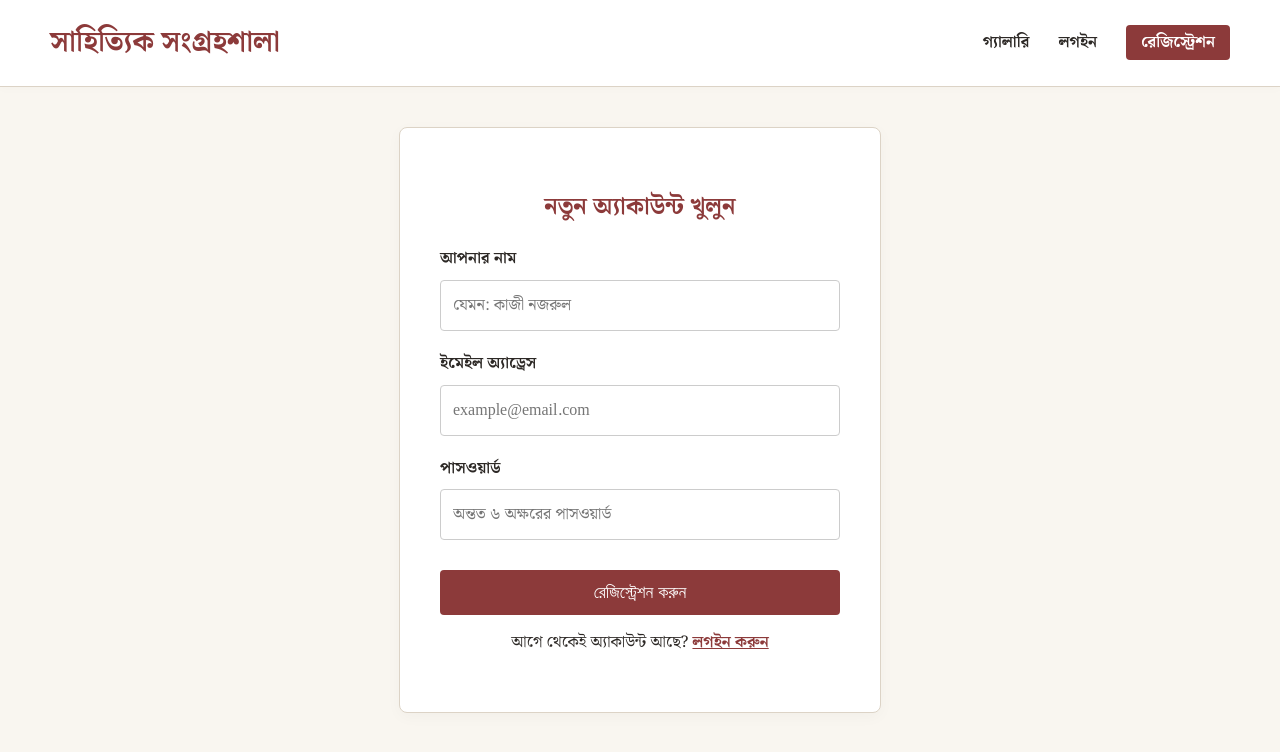
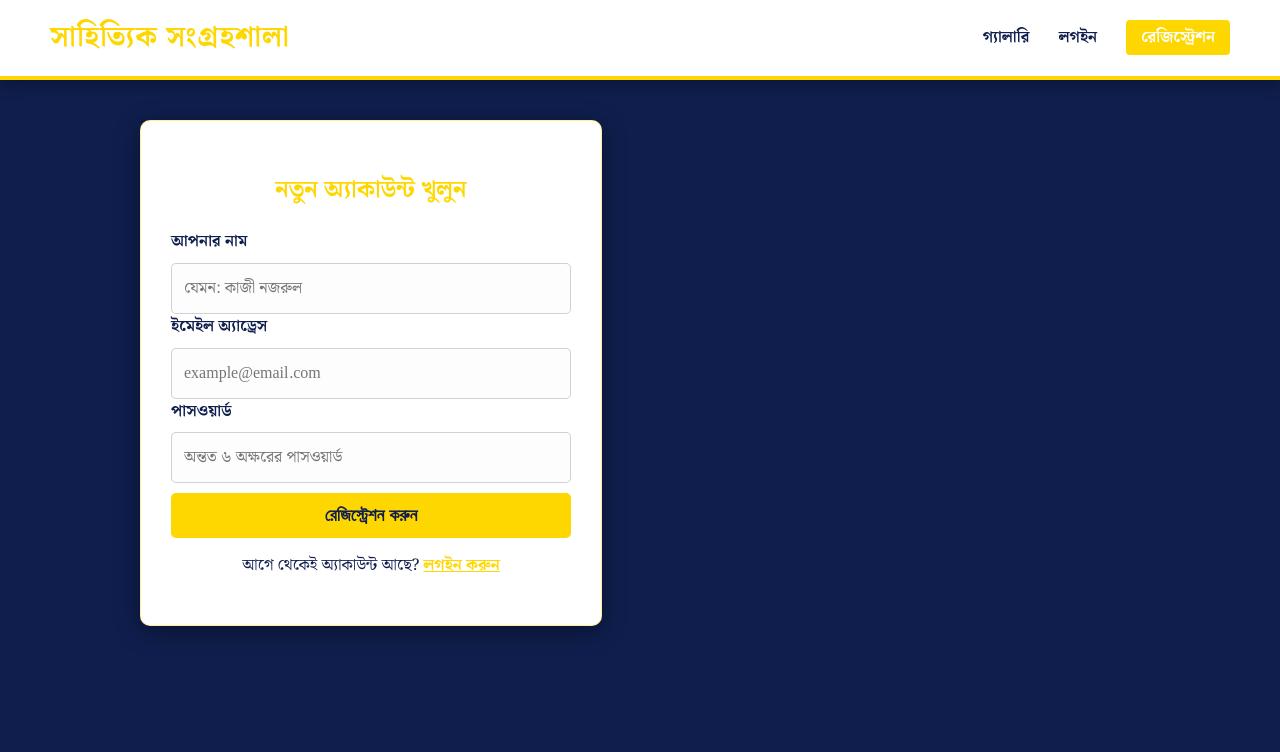
Before and after one commit to siaful2580mm-hub/testing, a Flask app: page /signup in a window 1280 px wide. Shown: the top 752 px of the page. Run offline with Flask 3, Linux system fonts and the light colour scheme.

Commit message:
Update style.css

```diff
--- a/static/css/style.css
+++ b/static/css/style.css
@@ -1,47 +1,60 @@
 /* =========================================
-   সাহিত্যিক থিম (Literary Aesthetic)
+   রয়্যাল থিম (Premium Royal Aesthetic)
+   60% Navy Blue | 30% White | 10% Gold
 ========================================= */
 
 @import url('https://fonts.googleapis.com/css2?family=Noto+Serif+Bengali:wght@400;600;700&display=swap');
 
 :root {
-    --bg-color: #F9F6F0; /* পুরানো কাগজের মতো হালকা রঙ */
-    --text-main: #2C2825; /* গাঢ় খয়েরি/কালো টেক্সট */
-    --accent: #8C3A3A; /* ইটের মতো লাল (Terracotta Red) */
-    --border: #DCD3C6; /* হালকা বর্ডার */
-    --white: #FFFFFF;
+    /* Theme Colors */
+    --bg-color: #0F1E4D;       /* 60% - গাঢ় নেভি ব্লু (Main Background) */
+    --surface-color: #FFFFFF;  /* 30% - সাদা (Cards, Navbar, Forms) */
+    --accent: #FFD700;         /* 10% - সোনালী (Buttons, Links, Borders) */
+
+    /* Text Colors */
+    --text-on-bg: #FFFFFF;     /* নেভি ব্লু ব্যাকগ্রাউন্ডের উপর সাদা লেখা */
+    --text-on-surface: #0F1E4D;/* সাদা কার্ডের উপর নেভি ব্লু লেখা */
+
+    /* Subtle Elements */
+    --border: rgba(255, 215, 0, 0.4); /* হালকা সোনালী বর্ডার */
 }
 
 body {
     background-color: var(--bg-color);
-    color: var(--text-main);
+    color: var(--text-on-bg);
     font-family: 'Noto Serif Bengali', serif;
     margin: 0;
     padding: 0;
     line-height: 1.6;
 }
 
-/* ================= Navbar ================= */
+/* ================= Navbar (30% White) ================= */
 nav {
-    background: var(--white);
-    padding: 20px 50px;
-    border-bottom: 1px solid var(--border);
+    background: var(--surface-color);
+    padding: 15px 50px;
+    border-bottom: 4px solid var(--accent); /* সোনালী বর্ডার */
     display: flex;
     justify-content: space-between;
     align-items: center;
-    box-shadow: 0 2px 10px rgba(0,0,0,0.02);
+    box-shadow: 0 4px 15px rgba(0,0,0,0.3);
 }
 
 .logo a {
     font-size: 1.8rem;
-    color: var(--accent);
+    color: var(--text-on-surface);
     font-weight: 700;
     text-decoration: none;
+    letter-spacing: 1px;
+}
+
+/* "সাহিত্যিক" লেখার একাংশ সোনালী করতে */
+.logo a span {
+    color: var(--accent);
 }
 
 nav .nav-links a {
     text-decoration: none;
-    color: var(--text-main);
+    color: var(--text-on-surface);
     font-weight: 600;
     margin-left: 25px;
     transition: color 0.3s ease;
@@ -51,54 +64,58 @@ nav .nav-links a:hover {
     color: var(--accent);
 }
 
-/* ================= Layout ================= */
+/* ================= Layout & Typography ================= */
 .container {
     max-width: 1000px;
     margin: 40px auto;
     padding: 0 20px;
 }
 
-/* ================= Alerts ================= */
+h1, h2, h3, h4 {
+    color: var(--accent); /* পেজের হেডলাইনগুলো সোনালী রঙের হবে */
+}
+
+/* ================= Alerts (Flash Messages) ================= */
 .flash-messages p {
-    background-color: #e8f4e9;
-    color: #2e7d32;
-    padding: 10px;
-    border-radius: 4px;
+    background-color: var(--surface-color);
+    color: var(--text-on-surface);
+    padding: 12px;
+    border-radius: 6px;
     text-align: center;
     font-weight: bold;
-    border: 1px solid #c8e6c9;
+    border-left: 5px solid var(--accent);
+    box-shadow: 0 4px 10px rgba(0,0,0,0.2);
 }
 .flash-messages p.error {
-    background-color: #ffebee;
-    color: #c62828;
-    border-color: #ffcdd2;
+    border-left-color: #ff4d4d; /* এরর হলে লাল বর্ডার */
 }
 
-/* ================= Grid & Cards ================= */
+/* ================= Grid & Cards (30% White) ================= */
 .grid {
     display: grid;
-    grid-template-columns: repeat(auto-fill, minmax(280px, 1fr));
+    grid-template-columns: repeat(auto-fill, minmax(260px, 1fr));
     gap: 25px;
 }
 
 .card {
-    background: var(--white);
+    background: var(--surface-color);
     border: 1px solid var(--border);
-    border-radius: 6px;
+    border-radius: 8px;
     overflow: hidden;
     transition: transform 0.3s ease, box-shadow 0.3s ease;
 }
 
 .card:hover {
-    transform: translateY(-5px);
-    box-shadow: 0 8px 20px rgba(0,0,0,0.06);
+    transform: translateY(-8px);
+    box-shadow: 0 10px 25px rgba(255, 215, 0, 0.2); /* হোভার করলে গোল্ডেন গ্লো (Glow) */
+    border-color: var(--accent);
 }
 
 .card img {
     width: 100%;
     height: 220px;
     object-fit: cover;
-    border-bottom: 1px solid var(--border);
+    border-bottom: 2px solid var(--border);
 }
 
 .card-content {
@@ -109,45 +126,45 @@ nav .nav-links a:hover {
 .card-content h3 {
     margin: 0 0 5px 0;
     font-size: 1.3rem;
-    color: var(--accent);
+    color: var(--text-on-surface);
 }
 
-.btn-primary {
+/* ================= Buttons (10% Gold) ================= */
+.btn-primary, .submit-btn, .btn-download-adv {
     text-decoration: none;
-    color: var(--white);
+    color: var(--text-on-surface); /* সোনালী বাটনের উপর নেভি ব্লু লেখা (ফোকাস বাড়াবে) */
     background: var(--accent);
-    padding: 8px 18px;
-    border-radius: 4px;
+    padding: 10px 20px;
+    border-radius: 5px;
     display: inline-block;
-    font-size: 0.95rem;
+    font-size: 1rem;
+    font-weight: bold;
     margin-top: 10px;
-    transition: background 0.3s;
+    transition: background 0.3s, transform 0.2s;
+    border: none;
+    cursor: pointer;
 }
 
-.btn-primary:hover {
-    background: #6a2a2a;
+.btn-primary:hover, .submit-btn:hover, .btn-download-adv:hover {
+    background: #e6c200; /* হোভার করলে একটু গাঢ় সোনালী */
+    transform: scale(1.02);
 }
 
-/* ================= Forms ================= */
-.form-box {
-    background: var(--white);
-    padding: 40px;
+/* ================= Forms & Info Boxes (30% White) ================= */
+.form-box, .profile-header, .private-followers-box, .info-section, .comments-section, .related-section, .balance-card, .payout-form, .admin-container, .insight-table-wrapper {
+    background: var(--surface-color);
+    padding: 30px;
     border: 1px solid var(--border);
-    border-radius: 8px;
-    max-width: 600px;
-    margin: auto;
-    box-shadow: 0 4px 15px rgba(0,0,0,0.03);
-}
-
-.form-group {
-    margin-bottom: 20px;
+    border-radius: 10px;
+    box-shadow: 0 5px 25px rgba(0,0,0,0.4);
+    color: var(--text-on-surface);
 }
 
 .form-group label {
     display: block;
     font-weight: 600;
     margin-bottom: 8px;
-    color: var(--text-main);
+    color: var(--text-on-surface);
 }
 
 .form-group input,
@@ -155,17 +172,20 @@ nav .nav-links a:hover {
 .form-group select {
     width: 100%;
     padding: 12px;
-    border: 1px solid #ccc;
-    border-radius: 4px;
+    border: 1px solid rgba(15, 30, 77, 0.2);
+    border-radius: 5px;
     box-sizing: border-box;
     font-family: inherit;
     font-size: 1rem;
+    background: #fdfdfd;
+    color: var(--text-on-surface);
 }
 
 .form-group input:focus,
 .form-group textarea:focus {
     outline: none;
     border-color: var(--accent);
+    box-shadow: 0 0 5px rgba(255, 215, 0, 0.4);
 }
 
 /* Image Preview Box */
@@ -173,5 +193,29 @@ nav .nav-links a:hover {
     max-width: 100%;
     margin-top: 15px;
     border-radius: 4px;
+    border: 2px solid var(--accent);
     display: none;
-  }
+}
+
+/* ================= Tables (Admin, Insight, Payout) ================= */
+table {
+    background: var(--surface-color);
+    color: var(--text-on-surface);
+    border-radius: 8px;
+    overflow: hidden;
+}
+
+th {
+    background: var(--bg-color) !important;
+    color: var(--accent) !important;
+}
+
+td {
+    border-bottom: 1px solid rgba(15, 30, 77, 0.1) !important;
+}
+
+/* ================= Custom Text Fixes ================= */
+/* নেভি ব্লু ব্যাকগ্রাউন্ডের উপর হালকা লেখাগুলো সাদায় রূপান্তর করা */
+.container > p {
+    color: #e0e6ed !important;
+}
```
